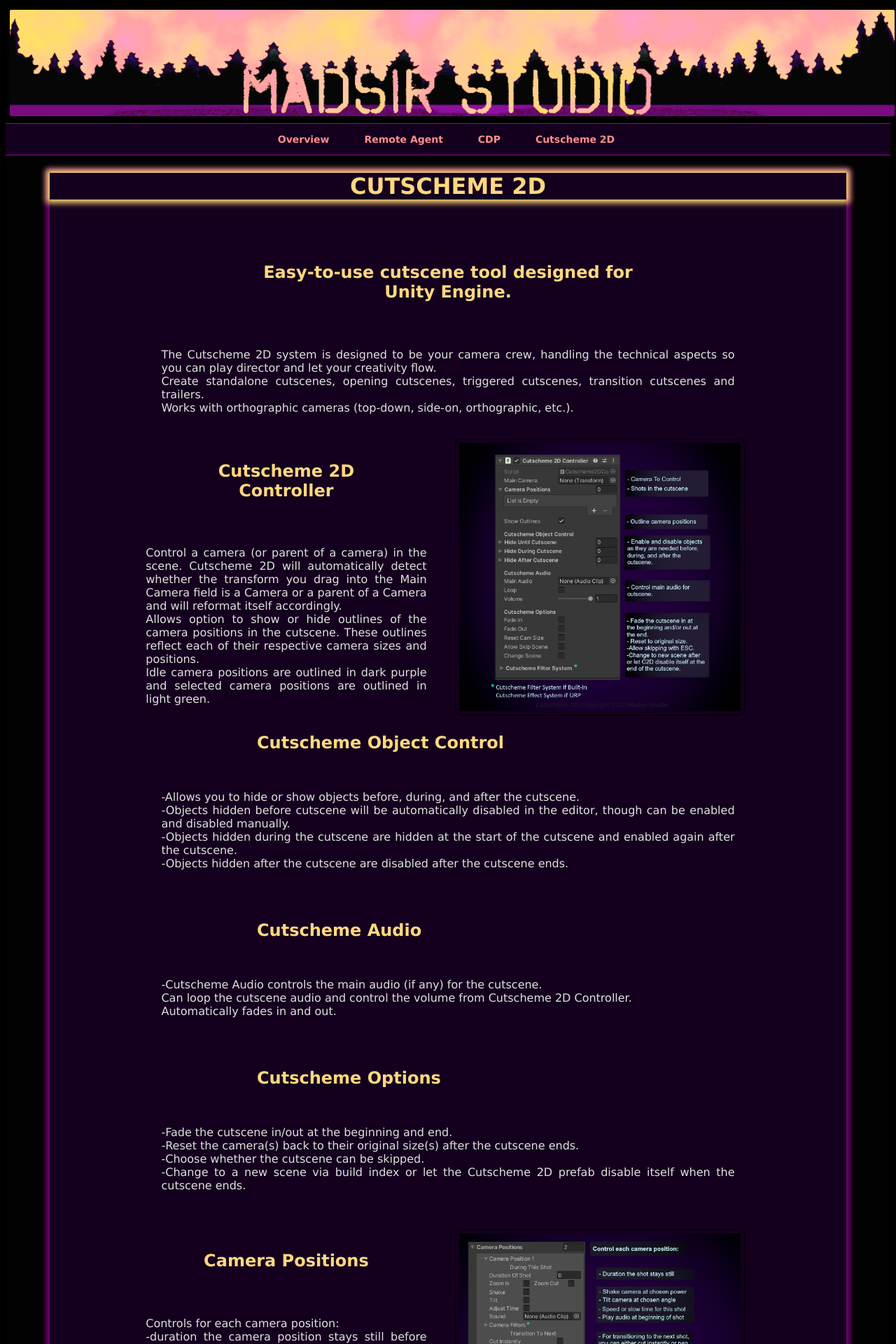
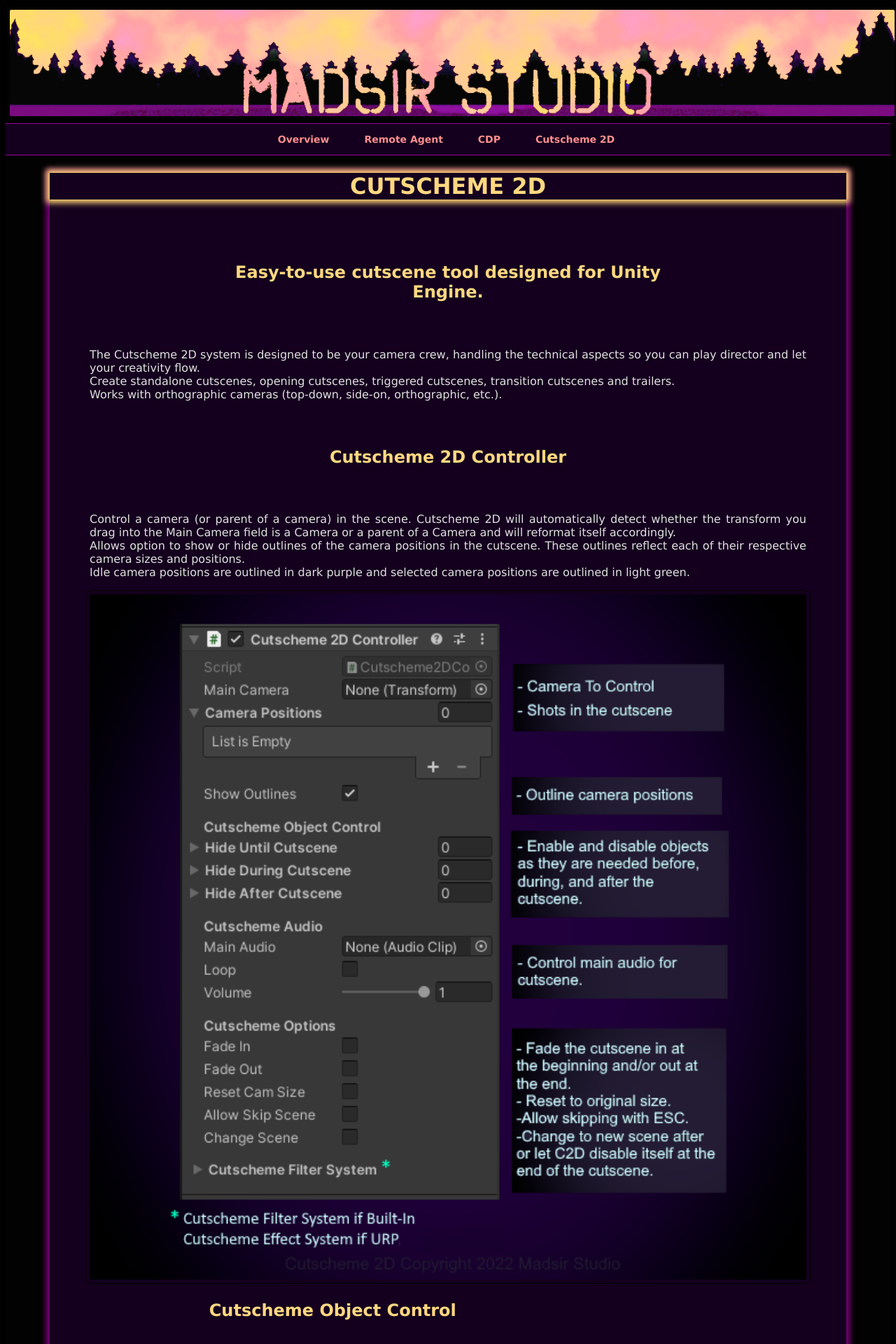
Before and after one commit to Madsir/madsirstudio.github.io, a Jekyll site: the page built from cutscheme2d/index.html, in a window 1280 px wide. Shown: the top 1920 px of the page at 70% size. Built offline with Jekyll 4.4.1, drawn with Linux system fonts in a browser that asks for light colours.

Commit message:
Update index.html

```diff
--- a/cutscheme2d/index.html
+++ b/cutscheme2d/index.html
@@ -51,7 +51,6 @@
 		<h1>CUTSCHEME 2D</h1>
 	<br>
 	<br>
-    		<div class="centerdiv">
 	<h4>Easy-to-use cutscene tool designed for Unity Engine.</h4>
 	<br>
 		<p>The Cutscheme 2D system is designed to be your camera crew, handling the technical aspects so you can play director and let your creativity flow.
@@ -60,83 +59,67 @@
 			<br>
 			Works with orthographic cameras (top-down, side-on, orthographic, etc.).</p>
 			<br>
-<div class="row">
-	<div class="columns">
+
 		<h4>Cutscheme 2D Controller</h4>
 		<br>
 		<p>Control a camera (or parent of a camera) in the scene. Cutscheme 2D will automatically detect whether the transform you drag into the Main Camera field is a Camera or a parent of a Camera and will reformat itself accordingly.<br>
 		Allows option to show or hide outlines of the camera positions in the cutscene. These outlines reflect each of their respective camera sizes and positions.<br>Idle camera positions are outlined in dark purple and selected camera positions are outlined in light green.</p>
-	</div>
-	<div class="columns">
+
 		<a href="/Assets/Instructionsc2d.png"><img src="/Assets/Instructionsc2d.png" alt="Cutscheme 2D" width="90%"></a>
-	</div>
-</div>
+
 			<h2>Cutscheme Object Control</h2><br>
-			<p>-Allows you to hide or show objects before, during, and after the cutscene.<br>
+			<h5>-Allows you to hide or show objects before, during, and after the cutscene.<br>
 			-Objects hidden before cutscene will be automatically disabled in the editor, though can be enabled and disabled manually.<br>
 			-Objects hidden during the cutscene are hidden at the start of the cutscene and enabled again after the cutscene.<br>
-			-Objects hidden after the cutscene are disabled after the cutscene ends.</p>
+			-Objects hidden after the cutscene are disabled after the cutscene ends.</h5>
 		<br>
 		<br>
 			<h2>Cutscheme Audio</h2><br>
-			<p>-Cutscheme Audio controls the main audio (if any) for the cutscene.<br>Can loop the cutscene audio and control the volume from Cutscheme 2D Controller.<br>Automatically fades in and out.</p>
+			<h5>-Cutscheme Audio controls the main audio (if any) for the cutscene.<br>Can loop the cutscene audio and control the volume from Cutscheme 2D Controller.<br>Automatically fades in and out.</h5>
 		<br>
 		<br>
 			<h2>Cutscheme Options</h2> <br>
-			<p>-Fade the cutscene in/out at the beginning and end.<br>
+			<h5>-Fade the cutscene in/out at the beginning and end.<br>
 			-Reset the camera(s) back to their original size(s) after the cutscene ends.<br>
 			-Choose whether the cutscene can be skipped.<br>
-			-Change to a new scene via build index or let the Cutscheme 2D prefab disable itself when the cutscene ends.</p>
+			-Change to a new scene via build index or let the Cutscheme 2D prefab disable itself when the cutscene ends.</h5>
 			<br>
 			<br>
-<div class="row">
-	<div class="columns">
+
 		    <h4>Camera Positions</h4>
 		<br>
-		<p>Controls for each camera position:<br>
+		<h5>Controls for each camera position:<br>
 		-duration the camera position stays still before transitioning to the next<br>
 		-zoom in or out to a new camera size at the speed of your choice<br>
 		-shake the camera at the magnitude of your choice<br>
 		-tilt the camera at the angle of your choice<br>
 		-transition to the next position bt cutting instantly or panning at the speed of your choice<br>
 		-play an audioclip at the start of the camera shot<br>
-		-speed up or slow down time during the camera shot</p>
-	</div>
-	<div class="columns">
+		-speed up or slow down time during the camera shot</h5>
+
 		<a href="/Assets/InstructionsCameraPositions.png"><img src="/Assets/InstructionsCameraPositions.png" alt="Cutscheme 2D" width="90%"></a>
-	</div>
-</div>
+
 	<br>
 	<br>
-<div class="row">
-	<div class="columns">
+<br>
 		<h4>Cutscheme 2D Effect System</h4>
-		<p>(Universal Render Pipeline only)<br>
+		<h5>(Universal Render Pipeline only)<br>
 - Fully integrated into Cutscheme 2D, though it will not enable unless you choose to use it.<br>
 -Display multiple camera effects during the cutscene. Each camera position can override the main effects for their respective camera shots.<br>
--Copies the volume you drag into the system and uses the copy to create and control effects for the cutscene. After the cutscene it resets your volume back to normal and removes the copy.</p>
-	</div>
-	<div class="columns">
+-Copies the volume you drag into the system and uses the copy to create and control effects for the cutscene. After the cutscene it resets your volume back to normal and removes the copy.</h5>
+
 		<a href="/Assets/C2DEffectsSystemInstructions.png"><img src="/Assets/C2DEffectsSystemInstructions.png" alt="Cutscheme 2D" width="90%"></a>
-	</div>
-</div>
+
 			<br>
 			<br>
-<div class="row">
-	<div class="columns">
+<br>
 		<h4>Cutscheme 2D Filter System</h4><br>
-		<p>(Built-In Renderer Pipeline only)<br>
+		<h5>(Built-In Renderer Pipeline only)<br>
 -Fully integrated into Cutscheme 2D, though it will not enable unless you choose to use it.<br>
 -Display up to two camera filters at a time during the cutscene. Each camera position can override the main filters for their respective camera shots.<br>
-			-Customize with your own filters (Materials) or use the ones that come with the package</p>
-	</div>
-	<div class="columns">
+			-Customize with your own filters (Materials) or use the ones that come with the package</h5>
+<br>
 		<a href="/Assets/c2DFilterSystemInstructions.png"><img src="/Assets/c2DFilterSystemInstructions.png" alt="Cutscheme 2D" width="90%"></a>
-	</div>
-</div>
-			<br>
-			<br>
-	</div>
 	</center>
 </div>
 </body>
```
